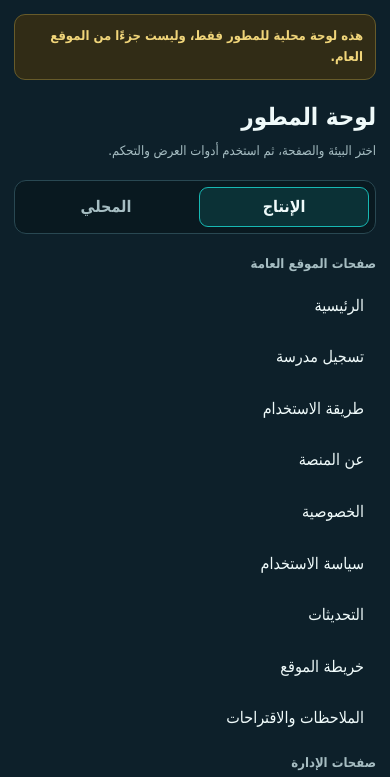
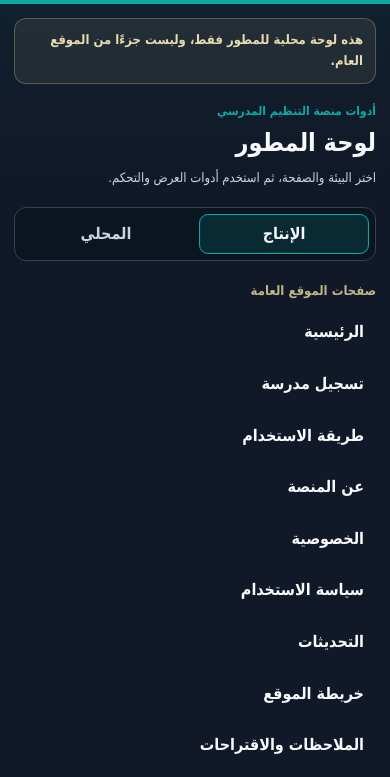
Before and after one commit to mazo0o0n/school-work-portal, a website: page tools/project-dashboard.html in a window 390 px wide. Shown: the top 777 px of the page. Drawn offline with Linux system fonts and the light colour scheme.

Commit message:
Polish local project dashboard UI

```diff
--- a/tools/project-dashboard.html
+++ b/tools/project-dashboard.html
@@ -8,17 +8,19 @@
   <style>
     :root {
       color-scheme: dark;
-      --bg: #07131b;
-      --sidebar: #0d202a;
-      --surface: #112731;
-      --surface-soft: #16333e;
-      --text: #effafa;
-      --muted: #a6bdc2;
-      --line: #294852;
-      --accent: #17b8b3;
-      --accent-soft: rgba(23, 184, 179, 0.15);
-      --warning: #f0d57a;
-      --shadow: 0 20px 55px rgba(0, 0, 0, 0.28);
+      --bg: #090e18;
+      --sidebar: #111827;
+      --surface: #101a26;
+      --surface-soft: #162536;
+      --text: #f8fafc;
+      --muted: #cbd5e1;
+      --line: #374151;
+      --accent: #0da9a6;
+      --accent-strong: #1f9b8f;
+      --accent-soft: rgba(13, 169, 166, 0.14);
+      --green: #11824b;
+      --gold: #c1b489;
+      --shadow: 0 14px 34px rgba(0, 0, 0, 0.24);
     }
 
     * { box-sizing: border-box; }
@@ -27,19 +29,30 @@
       margin: 0;
       min-height: 100vh;
       overflow-x: hidden;
-      background: var(--bg);
+      background:
+        radial-gradient(circle at 8% 4%, rgba(13, 169, 166, 0.08), transparent 30%),
+        linear-gradient(180deg, #111827, var(--bg) 42%);
       color: var(--text);
-      font-family: Tahoma, Arial, sans-serif;
+      font-family: "IBM Plex Sans Arabic", Tahoma, Arial, sans-serif;
       line-height: 1.6;
     }
 
-    button, a { font: inherit; }
+    button, a {
+      font: inherit;
+      transition: border-color 180ms ease, background-color 180ms ease,
+        color 180ms ease, box-shadow 180ms ease, transform 180ms ease;
+    }
     button { cursor: pointer; }
+
+    :where(button, a):focus-visible {
+      outline: 3px solid rgba(13, 169, 166, 0.34);
+      outline-offset: 3px;
+    }
 
     .dashboard-shell {
       min-height: 100vh;
       display: grid;
-      grid-template-columns: 310px minmax(0, 1fr);
+      grid-template-columns: 286px minmax(0, 1fr);
       direction: rtl;
     }
 
@@ -48,24 +61,29 @@
       top: 0;
       height: 100vh;
       overflow-y: auto;
-      padding: 20px;
+      padding: 22px 18px;
       border-inline-end: 1px solid var(--line);
-      background: var(--sidebar);
+      border-top: 4px solid var(--accent);
+      background:
+        linear-gradient(180deg, rgba(13, 169, 166, 0.06), transparent 180px),
+        var(--sidebar);
+      box-shadow: -8px 0 28px rgba(0, 0, 0, 0.2);
     }
 
     .local-notice {
       margin: 0 0 18px;
       padding: 11px 12px;
-      border: 1px solid #675b2a;
-      border-radius: 11px;
-      background: #312c16;
-      color: var(--warning);
+      border: 1px solid rgba(193, 180, 137, 0.34);
+      border-radius: 12px;
+      background: rgba(193, 180, 137, 0.1);
+      color: #e7dab0;
       font-size: 13px;
       font-weight: 700;
     }
 
     h1, h2, h3, p { margin-top: 0; }
-    h1 { margin-bottom: 5px; font-size: 24px; }
+    h1 { margin-bottom: 5px; font-size: 25px; }
+    .eyebrow { margin-bottom: 2px; color: var(--accent); font-size: 12px; font-weight: 900; }
     .sidebar-intro { margin-bottom: 18px; color: var(--muted); font-size: 13px; }
 
     .environment-switcher {
@@ -76,7 +94,7 @@
       padding: 6px;
       border: 1px solid var(--line);
       border-radius: 12px;
-      background: #091920;
+      background: #0b1520;
     }
 
     .environment-button {
@@ -92,10 +110,11 @@
       border-color: var(--accent);
       background: var(--accent-soft);
       color: var(--text);
+      box-shadow: inset 0 0 0 1px rgba(13, 169, 166, 0.08);
     }
 
     .nav-group + .nav-group { margin-top: 20px; }
-    .nav-group h2 { margin-bottom: 8px; color: var(--muted); font-size: 13px; }
+    .nav-group h2 { margin-bottom: 8px; color: var(--gold); font-size: 13px; }
     .page-list { display: grid; gap: 6px; }
 
     .page-button {
@@ -107,13 +126,18 @@
       background: transparent;
       color: var(--text);
       text-align: right;
+      font-weight: 700;
     }
 
     .page-button:hover,
     .page-button.active {
       border-color: var(--accent);
       background: var(--accent-soft);
+      color: #ffffff;
+      transform: translateX(-2px);
     }
+
+    .page-button.active { box-shadow: inset -3px 0 0 var(--accent); }
 
     .workspace {
       min-width: 0;
@@ -125,15 +149,15 @@
       width: min(100%, 1100px);
       margin: 0 auto;
       border: 1px solid var(--line);
-      border-radius: 18px;
+      border-radius: 16px;
       background: var(--surface);
       box-shadow: var(--shadow);
     }
 
-    .empty-state { padding: 42px; text-align: center; }
+    .empty-state { padding: 42px; border-top: 4px solid var(--accent); text-align: center; }
     .empty-state h2 { margin-bottom: 8px; }
     .empty-state p { margin-bottom: 0; color: var(--muted); }
-    .page-panel { padding: clamp(18px, 3vw, 30px); }
+    .page-panel { padding: clamp(18px, 3vw, 30px); border-top: 4px solid var(--accent); }
 
     .page-heading {
       display: flex;
@@ -152,7 +176,7 @@
       border: 1px solid var(--line);
       border-radius: 10px;
       direction: ltr;
-      background: #0a1b23;
+      background: #0b1520;
       color: #bfe9e7;
       overflow-wrap: anywhere;
       text-align: left;
@@ -170,7 +194,20 @@
       text-decoration: none;
     }
 
-    .action-button.primary { border-color: var(--accent); background: var(--accent); color: #062326; }
+    .action-button:hover:not(:disabled) {
+      border-color: var(--accent);
+      background: #1c3042;
+      transform: translateY(-1px);
+    }
+
+    .action-button.primary {
+      border-color: var(--accent);
+      background: linear-gradient(135deg, var(--accent), var(--accent-strong));
+      color: #ffffff;
+      box-shadow: 0 8px 20px rgba(13, 169, 166, 0.16);
+    }
+
+    .action-button.primary:hover:not(:disabled) { background: var(--green); border-color: var(--green); }
     .action-button:disabled { cursor: not-allowed; opacity: 0.45; }
 
     .environment-message,
@@ -179,9 +216,12 @@
       padding: 11px 13px;
       border: 1px solid var(--line);
       border-radius: 10px;
-      background: #0c2029;
+      background: #0b1520;
       color: var(--muted);
     }
+
+    .environment-message { border-inline-start: 4px solid var(--gold); }
+    .local-help { border-inline-start: 4px solid var(--accent); }
 
     .viewer-wrap {
       min-height: 420px;
@@ -189,6 +229,7 @@
       border: 1px solid var(--line);
       border-radius: 14px;
       background: #ffffff;
+      box-shadow: inset 0 0 0 1px rgba(13, 169, 166, 0.08);
     }
 
     .viewer-placeholder {
@@ -196,7 +237,9 @@
       display: grid;
       place-items: center;
       padding: 24px;
-      background: #0a1a22;
+      background:
+        radial-gradient(circle at center, rgba(13, 169, 166, 0.08), transparent 52%),
+        #0b1520;
       color: var(--muted);
       text-align: center;
     }
@@ -251,6 +294,7 @@
   <div class="dashboard-shell">
     <aside class="sidebar" aria-label="قائمة صفحات المشروع">
       <p class="local-notice">هذه لوحة محلية للمطور فقط، وليست جزءًا من الموقع العام.</p>
+      <p class="eyebrow">أدوات منصة التنظيم المدرسي</p>
       <h1>لوحة المطور</h1>
       <p class="sidebar-intro">اختر البيئة والصفحة، ثم استخدم أدوات العرض والتحكم.</p>
 
```
